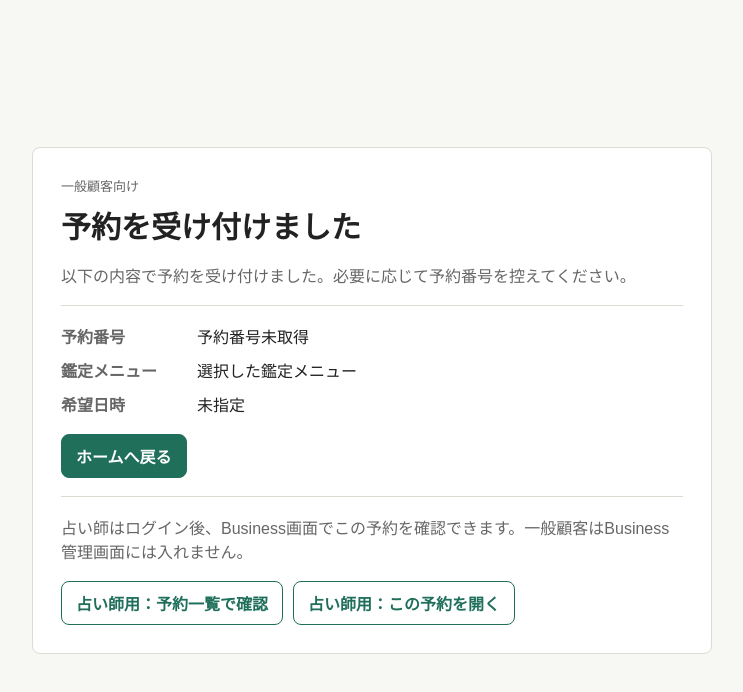
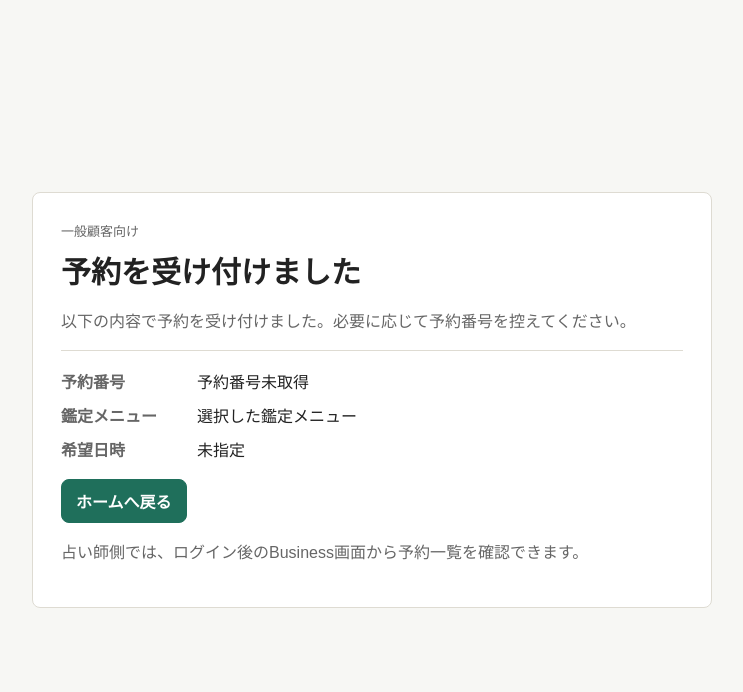
Before and after one commit to karukimori-wq/Growth-Engine, a Next.js app: page /public/booking/confirmed in a window 1280 px wide. Shown: the top 692 px of the page, without its empty margins (268-1011 px from the left). Built offline with nearby package versions, Linux system fonts and the light colour scheme.

Commit message:
Focus public booking confirmation on customer next action

```diff
--- a/src/app/public/booking/confirmed/page.tsx
+++ b/src/app/public/booking/confirmed/page.tsx
@@ -3,15 +3,9 @@ import { products } from "@/lib/mock-data";
 type Props = {
   searchParams: Promise<{
     reservationId?: string;
-    workspaceId?: string;
-    ownerUserId?: string;
-    customerId?: string;
     productId?: string;
     scheduledStartAt?: string;
     scheduledEndAt?: string;
-    sourceChannel?: string;
-    createdAt?: string;
-    updatedAt?: string;
   }>;
 };
 
@@ -40,21 +34,6 @@ export default async function BookingConfirmedPage({ searchParams }: Props) {
   const params = await searchParams;
   const reservationId = params.reservationId ?? "予約番号未取得";
   const product = products.find((item) => item.id === params.productId);
-  const referenceParams = new URLSearchParams();
-
-  for (const [key, value] of Object.entries(params)) {
-    if (typeof value === "string" && value.length > 0) {
-      referenceParams.set(key, value);
-    }
-  }
-
-  const referenceQuery = referenceParams.toString();
-  const reservationListHref = referenceQuery
-    ? `/app/business/reservations?${referenceQuery}`
-    : "/app/business/reservations";
-  const reservationDetailHref = referenceQuery
-    ? `/app/business/reservations/${reservationId}?${referenceQuery}`
-    : `/app/business/reservations/${reservationId}`;
 
   return (
     <main className="public-page">
@@ -76,14 +55,9 @@ export default async function BookingConfirmedPage({ searchParams }: Props) {
         <div className="action-row">
           <a className="button" href="/">ホームへ戻る</a>
         </div>
-        <div className="divider" />
         <p className="muted">
-          占い師はログイン後、Business画面でこの予約を確認できます。一般顧客はBusiness管理画面には入れません。
+          占い師側では、ログイン後のBusiness画面から予約一覧を確認できます。
         </p>
-        <div className="action-row">
-          <a className="button secondary" href={reservationListHref}>占い師用：予約一覧で確認</a>
-          <a className="button secondary" href={reservationDetailHref}>占い師用：この予約を開く</a>
-        </div>
       </section>
     </main>
   );
```
